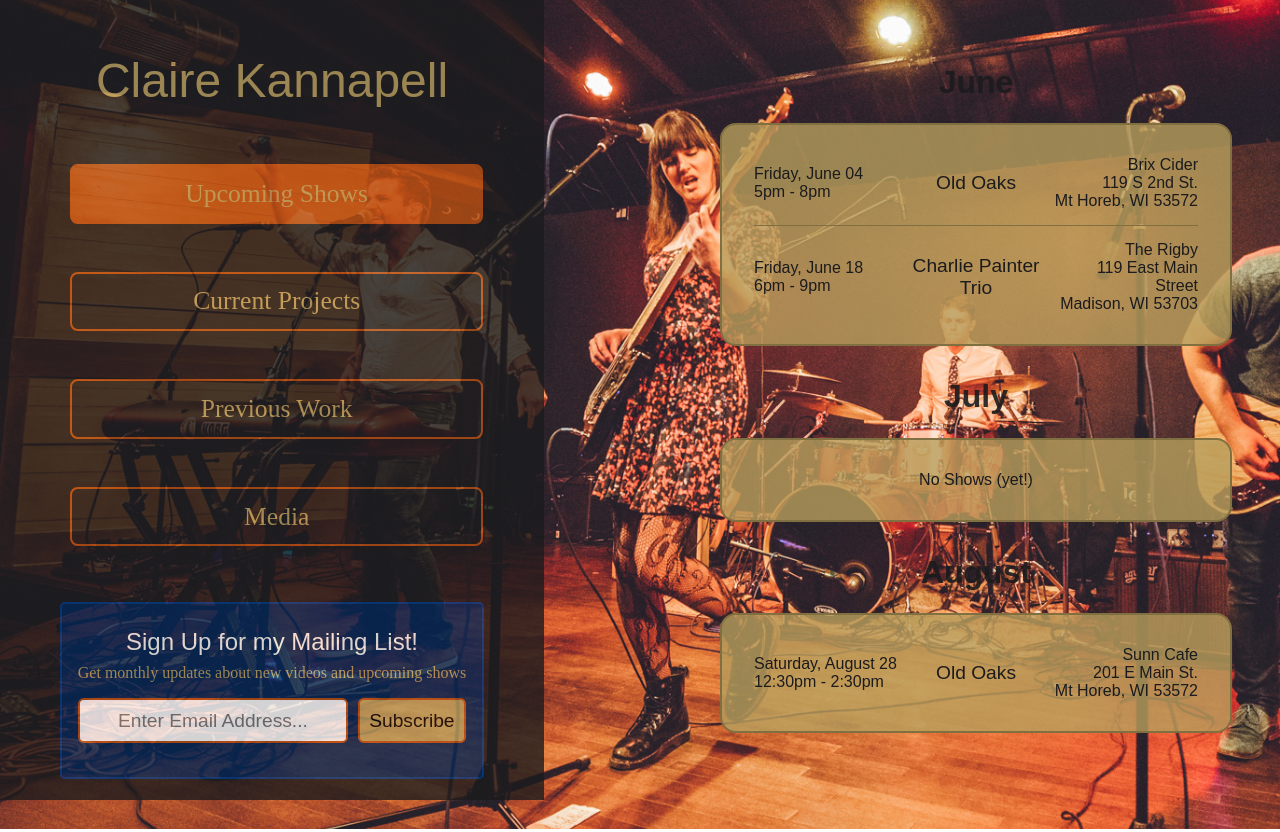
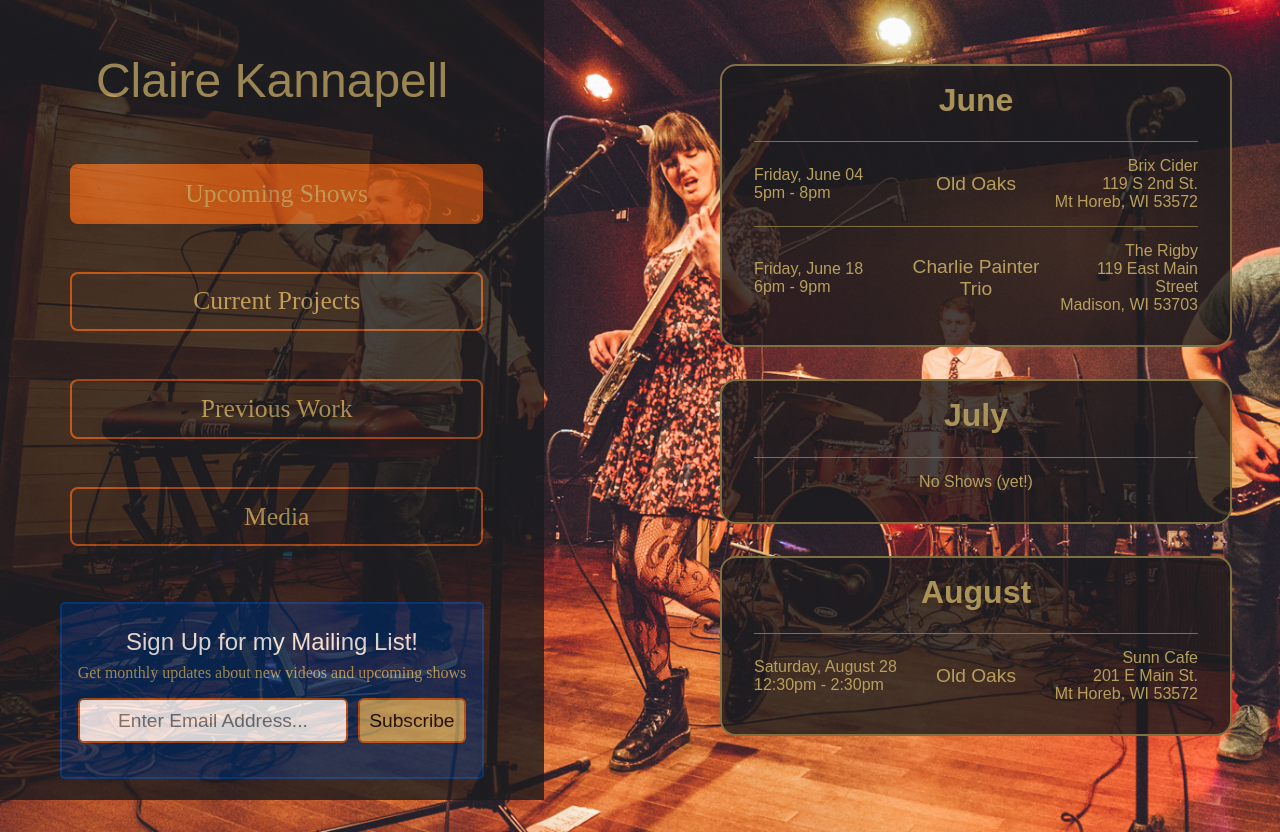
Before and after one commit to kannapples/eClaire, a Gatsby site: page /upcoming-shows in a window 1280 px wide. Built offline with nearby package versions, Linux system fonts and the light colour scheme; Gatsby itself is replaced by a stand-in of ours.

Commit message:
reformat upcoming shows panel

```diff
--- a/src/components/monthMarker.js
+++ b/src/components/monthMarker.js
@@ -3,8 +3,12 @@ import "../stylesheets/upcoming-shows.scss";
 
 export default function MonthMarker({ month }) {
     return (
-        <div class="month-marker">
-            {month}
-        </div>
+        <>
+            <div class="month-marker">
+                {month}
+            </div>
+            <div className="horizontal-line"/>
+        </>
+
     )
 }
--- a/src/pages/upcoming-shows.js
+++ b/src/pages/upcoming-shows.js
@@ -42,8 +42,9 @@ const BackgroundSection = ({ className }) => {
   const UpcomingShowContent = () => {
     return (
         <div className="upcoming-show-page-content">
-            <MonthMarker month="June" />
+
             <div className="month-container">
+                <MonthMarker month="June" />
                 <ShowInfo
                     title="'The Day Before Yesterday' Album Release Show (Mt. Horeb)"
                     date="Friday, June 04"
@@ -70,14 +71,16 @@ const BackgroundSection = ({ className }) => {
                     bandName="Charlie Painter Trio"
                 />
             </div>
-            <MonthMarker month="July" />
+
             <div className="month-container">
+                <MonthMarker month="July" />
                 <NoShowInfo
                     description="No Shows (yet!)"
                 />
             </div>
-            <MonthMarker month="August" />
+
             <div className="month-container">
+                <MonthMarker month="August" />
                 <ShowInfo
                     title="Old Oaks on the Sunn Cafe Patio"
                     date="Saturday, August 28"
--- a/src/stylesheets/upcoming-shows.scss
+++ b/src/stylesheets/upcoming-shows.scss
@@ -7,7 +7,7 @@
     padding: 15px 0px;
     display: flex;
     flex-direction: row;
-    color: $eclaire-dark-grey;
+    color: $eclaire-mustard;
     font-family: brandon-grotesque, sans-serif;
     align-items: center;
     justify-content: center;
@@ -56,14 +56,14 @@
     font-weight: 900;
     font-style: normal;
     font-size: 2em;
-    color: $eclaire-dark-grey;
+    color: $eclaire-mustard;
     opacity: 0.9;
     text-align: center;
     padding-bottom: 0.7em;
 }
 .month-container {
     padding: 1em 2em;
-    background-color: $eclaire-mustard-translucent;
+    background-color: $eclaire-dark-grey-translucent;
     border-radius: 1em;
     border: 2px solid $eclaire-mustard-dark;
     margin-bottom: 2em;
```
